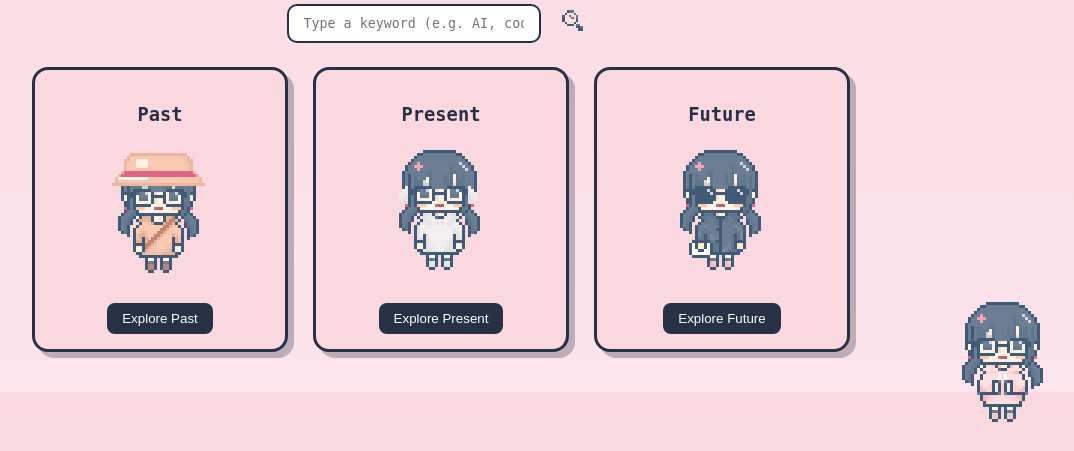
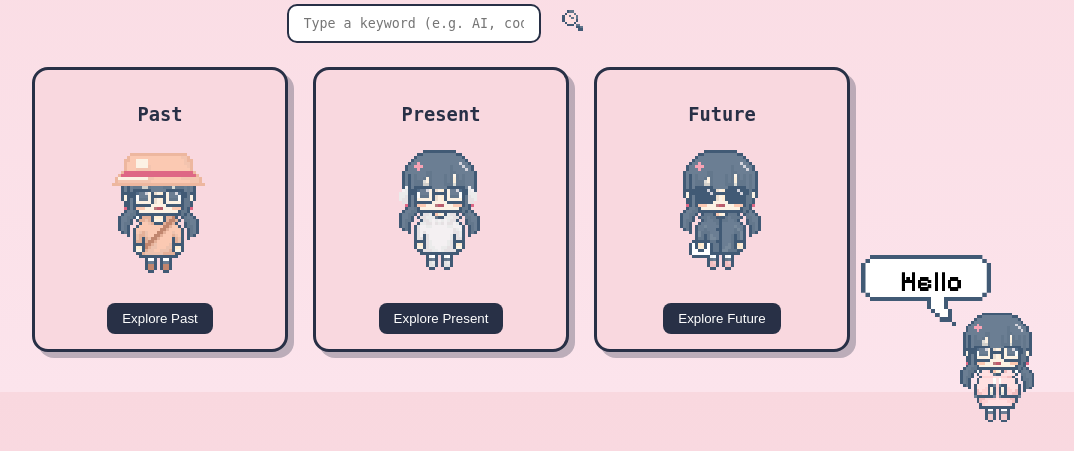
Before and after one commit to shahd06-28/Pluto-Hacks--Ms.-Infinite-Loop, a Flask app: page / in a window 1280 px wide. Shown: the part 349-800 px from the top of the page, without its empty margins (199-1273 px from the left). Run offline with Flask 3, Linux system fonts and the light colour scheme.

Commit message:
Text bubble languages

```diff
--- a/templates/index.html
+++ b/templates/index.html
@@ -14,7 +14,7 @@ body {
   text-align: center;
 }
 
-/* Title and logo */
+/* --- Title & Logo --- */
 h1 {
   font-size: 32px;
   color: #283046;
@@ -36,7 +36,7 @@ h1 .logo {
   50% { transform: translateY(-4px); }
 }
 
-/* Main content box */
+/* --- Main content box --- */
 .description-box {
   background: #fff;
   border: 4px solid #283046;
@@ -48,7 +48,7 @@ h1 .logo {
   box-shadow: 6px 6px 0 rgba(40,48,70,0.3);
 }
 
-/* Search bar */
+/* --- Search bar --- */
 .search-bar {
   display: flex;
   justify-content: center;
@@ -78,7 +78,7 @@ h1 .logo {
 }
 .search-bar button img:hover { transform: scale(1.1); }
 
-/* Cards */
+/* --- Cards --- */
 .cards {
   display: flex;
   justify-content: center;
@@ -115,21 +115,48 @@ h1 .logo {
   margin-bottom: 10px;
 }
 
-/* Articles */
-.article { margin-bottom: 15px; text-align: left; }
-.article b a { color: #283046; text-decoration: none; }
-.article b a:hover { text-decoration: underline; }
+/* --- Independent Layered Elements --- */
 
-/* Pixel girl */
+/* Girl */
 #pixel-girl {
   position: fixed;
   bottom: 20px;
-  right: 20px;
-  width: 120px;
+  right: 30px;
+  width: 110px;
   image-rendering: pixelated;
-  pointer-events: none;
-  z-index: 9999;
+  z-index: 10;
 }
+
+/* Bubble */
+#text-box {
+  position: fixed;
+  bottom: 125px;
+  right: 90px;
+  width: 130px;
+  image-rendering: pixelated;
+  z-index: 9;
+}
+
+/* Base style for all phrases */
+.phrase {
+  position: fixed;
+  image-rendering: pixelated;
+  z-index: 11;
+  display: none;
+}
+
+/* 🔧 Individual fine-tuning — adjust each freely */
+#hello-phrase { bottom: 160px; right: 120px; width: 60px;color:#283046; }
+#spanish-phrase { bottom: 160px; right: 120px; width: 60px; color:#283046; }
+#hindi-phrase { bottom: 156px; right: 115px; width: 74px; color:#283046; }
+#creole-phrase { bottom: 164px; right: 110px; width: 80px; color:#283046; }
+#arabic-phrase { bottom: 159px; right: 110px; width: 65px;color:#283046; }
+#korean-phrase { bottom: 164px; right: 110px; width: 80px;color:#283046; }
+#french-phrase { bottom: 164px; right: 110px; width: 80px; color:#283046;}
+#japanese-phrase { bottom: 164px; right: 110px; width: 80px; color:#283046; }
+#urdu-phrase { bottom: 160px; right: 116px; width: 79px; color:#283046; }
+#chinese-phrase { bottom: 160px; right: 120px; width: 60px; color:#283046; }
+#russian-phrase { bottom: 162px; right: 110px; width: 80px; color:#283046;}
 </style>
 </head>
 <body>
@@ -156,19 +183,33 @@ h1 .logo {
       <img src="{{ url_for('static', filename='Past.gif') }}" alt="Past Girl">
       <button onclick="fetchArticles('past')">Explore Past</button>
     </div>
-
     <div class="card">
       <h3>Present</h3>
       <img src="{{ url_for('static', filename='Present.gif') }}" alt="Present Girl">
       <button onclick="fetchArticles('present')">Explore Present</button>
     </div>
-
     <div class="card">
       <h3>Future</h3>
       <img src="{{ url_for('static', filename='Future.gif') }}" alt="Future Girl">
       <button onclick="fetchArticles('future')">Explore Future</button>
     </div>
   </div>
+
+  <!-- Independent elements -->
+  <img id="text-box" src="{{ url_for('static', filename='text_box.png') }}" alt="Text Bubble">
+
+  <!-- All phrases (you can control size/position per language) -->
+  <img id="hello-phrase" class="phrase" src="{{ url_for('static', filename='Hello_phrase.png') }}" alt="Hello">
+  <img id="spanish-phrase" class="phrase" src="{{ url_for('static', filename='Spanish_phrase.png') }}" alt="Spanish">
+  <img id="hindi-phrase" class="phrase" src="{{ url_for('static', filename='Hindi_phrase.png') }}" alt="Hindi">
+  <img id="creole-phrase" class="phrase" src="{{ url_for('static', filename='Creole_phrase.png') }}" alt="Creole">
+  <img id="arabic-phrase" class="phrase" src="{{ url_for('static', filename='Arabic_phrase.png') }}" alt="Arabic">
+  <img id="korean-phrase" class="phrase" src="{{ url_for('static', filename='Korean_phrase.png') }}" alt="Korean">
+  <img id="french-phrase" class="phrase" src="{{ url_for('static', filename='French_phrase.png') }}" alt="French">
+  <img id="japanese-phrase" class="phrase" src="{{ url_for('static', filename='Japanese_phrase.png') }}" alt="Japanese">
+  <img id="urdu-phrase" class="phrase" src="{{ url_for('static', filename='Urdu_phrase.png') }}" alt="Urdu">
+  <img id="chinese-phrase" class="phrase" src="{{ url_for('static', filename='Chinese_phrase.png') }}" alt="Chinese">
+  <img id="russian-phrase" class="phrase" src="{{ url_for('static', filename='Russian_phrase.png') }}" alt="Russian">
 
   <img id="pixel-girl" src="{{ url_for('static', filename='Girl_Idle_pose1.png') }}" alt="Pixel Girl">
 
@@ -177,15 +218,8 @@ h1 .logo {
 
   async function fetchArticles(bucket){
     const query = document.getElementById("keyword").value.trim();
-    if (!query) {
-      alert("Please type a keyword first!");
-      return;
-    }
-
-    if (!keywordAccepted) {
-      alert("Press Enter first to confirm your keyword!");
-      return;
-    }
+    if (!query) { alert("Please type a keyword first!"); return; }
+    if (!keywordAccepted) { alert("Press Enter first to confirm your keyword!"); return; }
 
     const res = await fetch("/articles", {
       method: "POST",
@@ -194,7 +228,6 @@ h1 .logo {
     });
     let data = await res.json();
 
-    // Shuffle for randomness
     for (let i = data.length - 1; i > 0; i--) {
       const j = Math.floor(Math.random() * (i + 1));
       [data[i], data[j]] = [data[j], data[i]];
@@ -209,7 +242,6 @@ h1 .logo {
       descBox.innerHTML = `<p><b>No results found for "${bucket}".</b></p>`;
       return;
     }
-
     descBox.innerHTML = `<h3>Top 3 results for ${bucket}</h3>` +
       data.map(a=>`
         <div class="article">
@@ -218,36 +250,48 @@ h1 .logo {
         </div>`).join("");
   }
 
-  // --- Enter confirms keyword (no fetch yet) ---
   const input = document.getElementById("keyword");
   const descBox = document.getElementById("desc-box");
   const acceptedMsg = `
     <p><b>Key Word Accepted!</b><br>
     Click <b>Past</b>, <b>Present</b>, or <b>Future</b> to explore and see Ms. Infinite Loop’s results ↑↑↑</p>
   `;
-
   input.addEventListener("keydown", (e)=>{
     if (e.key === "Enter") {
       const q = input.value.trim();
-      if (!q) {
-        alert("Please type a keyword first!");
-        return;
-      }
+      if (!q) { alert("Please type a keyword first!"); return; }
       keywordAccepted = true;
       descBox.innerHTML = acceptedMsg;
     }
   });
 
-  // Idle animation
+  // --- Idle Animation ---
   let currentPose = 1;
   setInterval(() => {
     const girl = document.getElementById("pixel-girl");
     if (!girl) return;
     currentPose = currentPose === 1 ? 2 : 1;
-    girl.src = currentPose === 1
-      ? "{{ url_for('static', filename='Girl_Idle_pose1.png') }}"
-      : "{{ url_for('static', filename='Girl_Idle_pose2.png') }}";
+    girl.src = `/static/Girl_Idle_pose${currentPose}.png`;
   }, 600);
+
+  // --- Greeting rotation for individual phrases ---
+  const phraseOrder = [
+    "hello-phrase","spanish-phrase","hindi-phrase","creole-phrase",
+    "arabic-phrase","korean-phrase","french-phrase","japanese-phrase",
+    "urdu-phrase","chinese-phrase","russian-phrase"
+  ];
+  let current = 0;
+
+  function showPhrase(index) {
+    phraseOrder.forEach(id => document.getElementById(id).style.display = "none");
+    document.getElementById(phraseOrder[index]).style.display = "block";
+  }
+
+  showPhrase(current);
+  setInterval(() => {
+    current = (current + 1) % phraseOrder.length;
+    showPhrase(current);
+  }, 3000);
   </script>
 </body>
 </html>
--- a/women_in_tech_gui.py
+++ b/women_in_tech_gui.py
@@ -21,7 +21,6 @@ def get_articles():
     if not query:
         return jsonify([])
 
-    # Add randomness for fresh results
     params = {
         "engine": "google",
         "q": f"women in tech {query} {bucket} {random.choice(['innovation','leadership','future','research','success','inspiration'])}",
```
